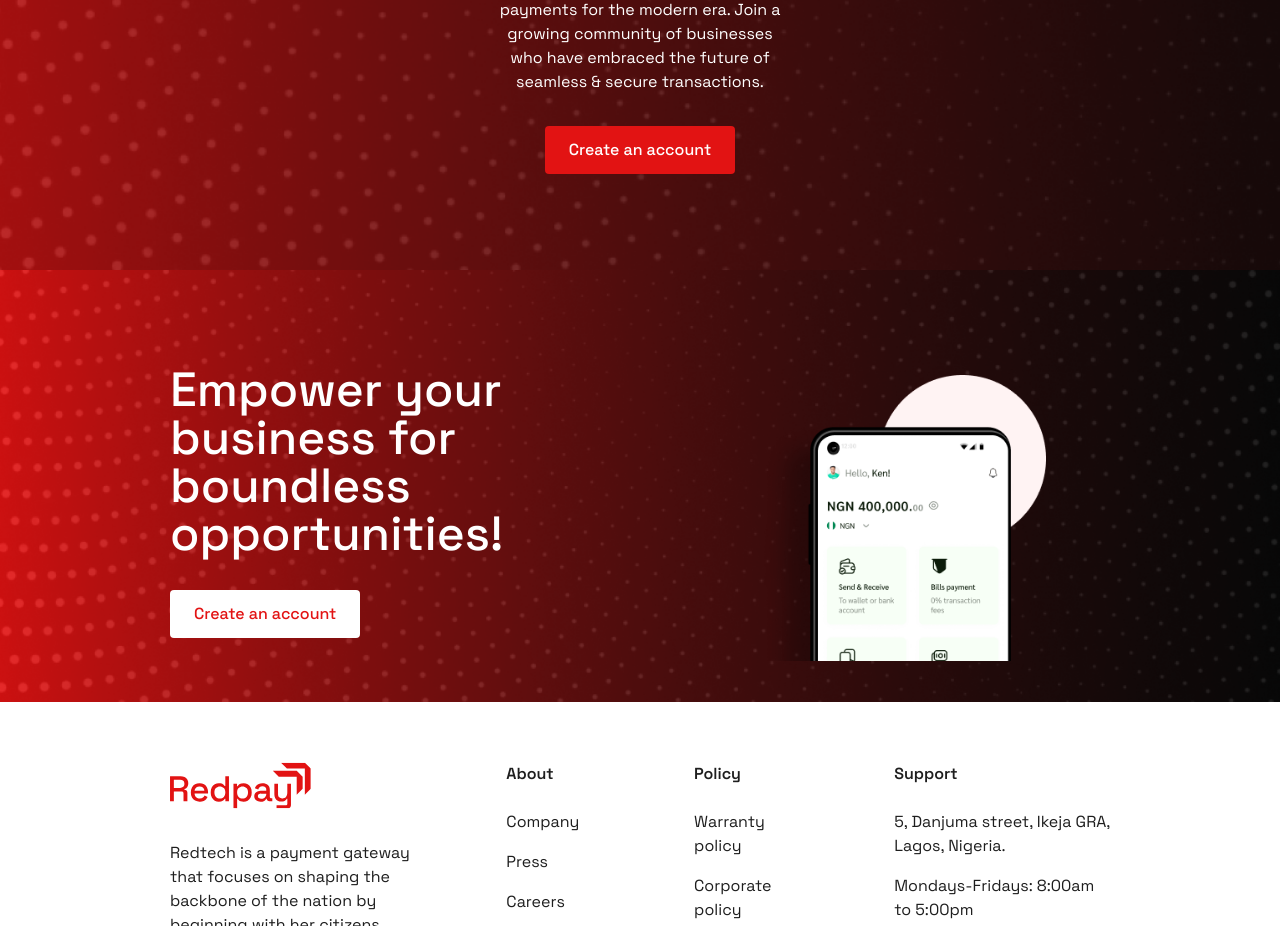
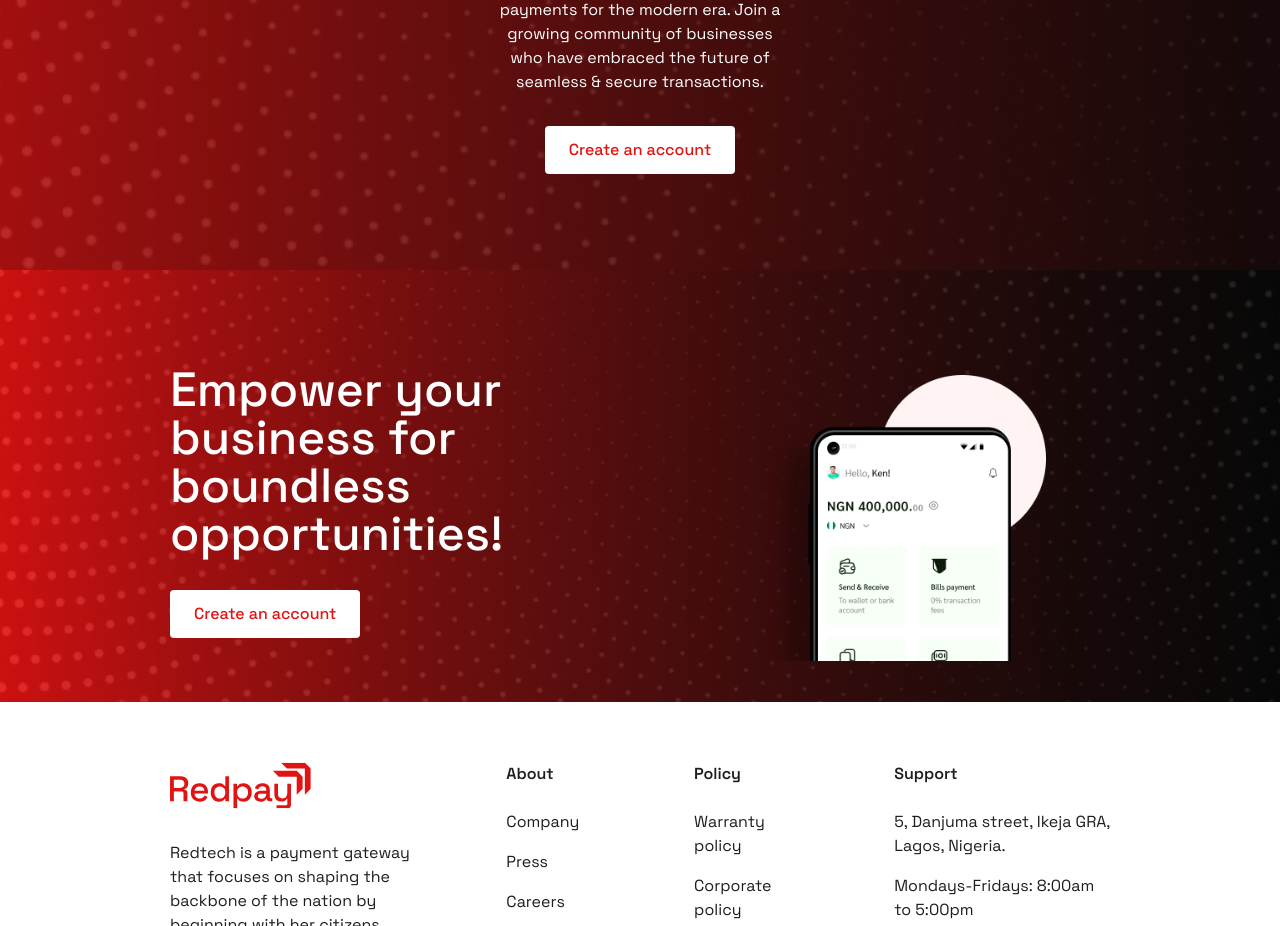
Before and after one commit to UniqueBiodun/redpay, a React (Vite) app: page / in a window 1280 px wide. Shown: the part 2376-3302 px from the top of the page. Built offline with nearby package versions, Linux system fonts and the light colour scheme.

Commit message:
update: new section added

```diff
--- a/src/views/pages/home/business-growth.tsx
+++ b/src/views/pages/home/business-growth.tsx
@@ -18,7 +18,7 @@ const BusinessGrowth: React.FC = () => {
 							embraced the future of seamless & secure transactions.
 						</p>
 						<div>
-							<Button className="font-grotesk normal-case text-base font-medium shadow-none outline-0 bg-primary text-secondary-200 rounded hover:bg-opacity-80">
+							<Button className="font-grotesk normal-case text-base font-medium shadow-none outline-0 bg-secondary-200 text-primary rounded hover:bg-opacity-80">
 								Create an account
 							</Button>
 						</div>
```
